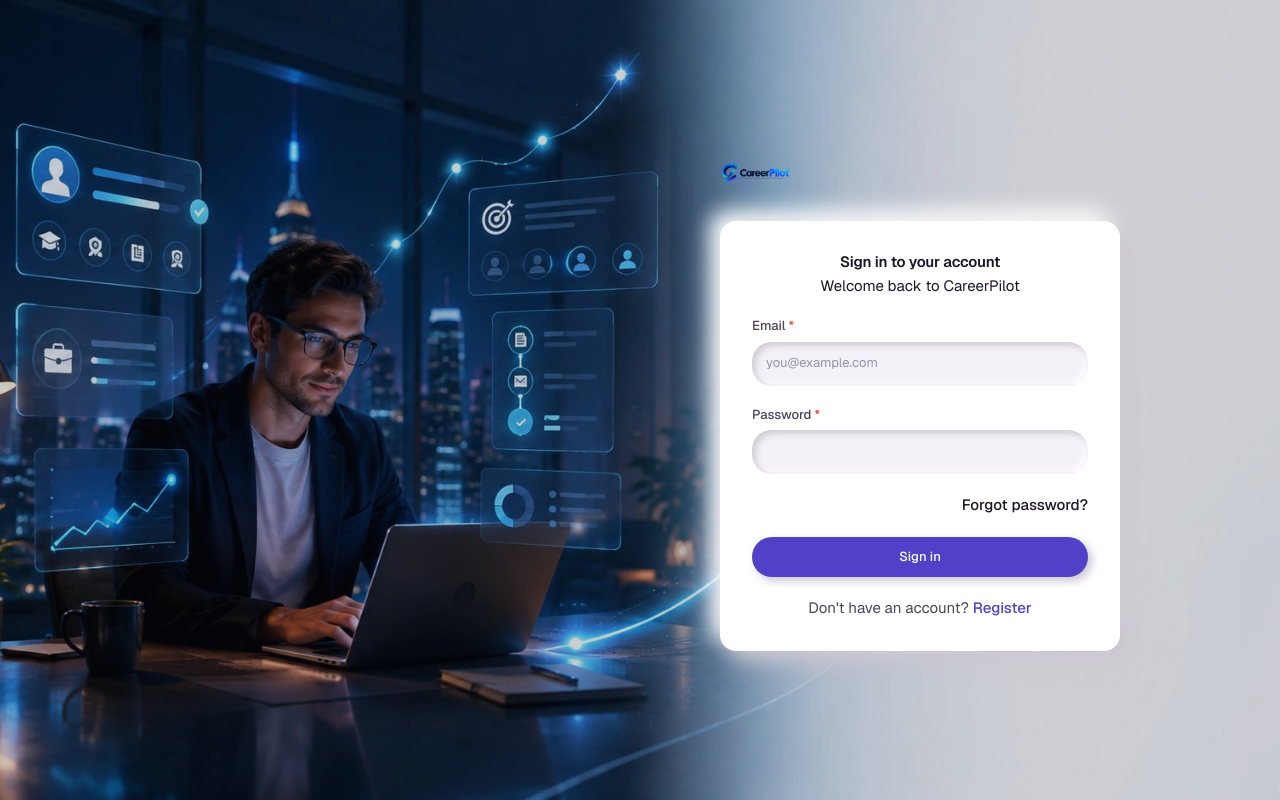
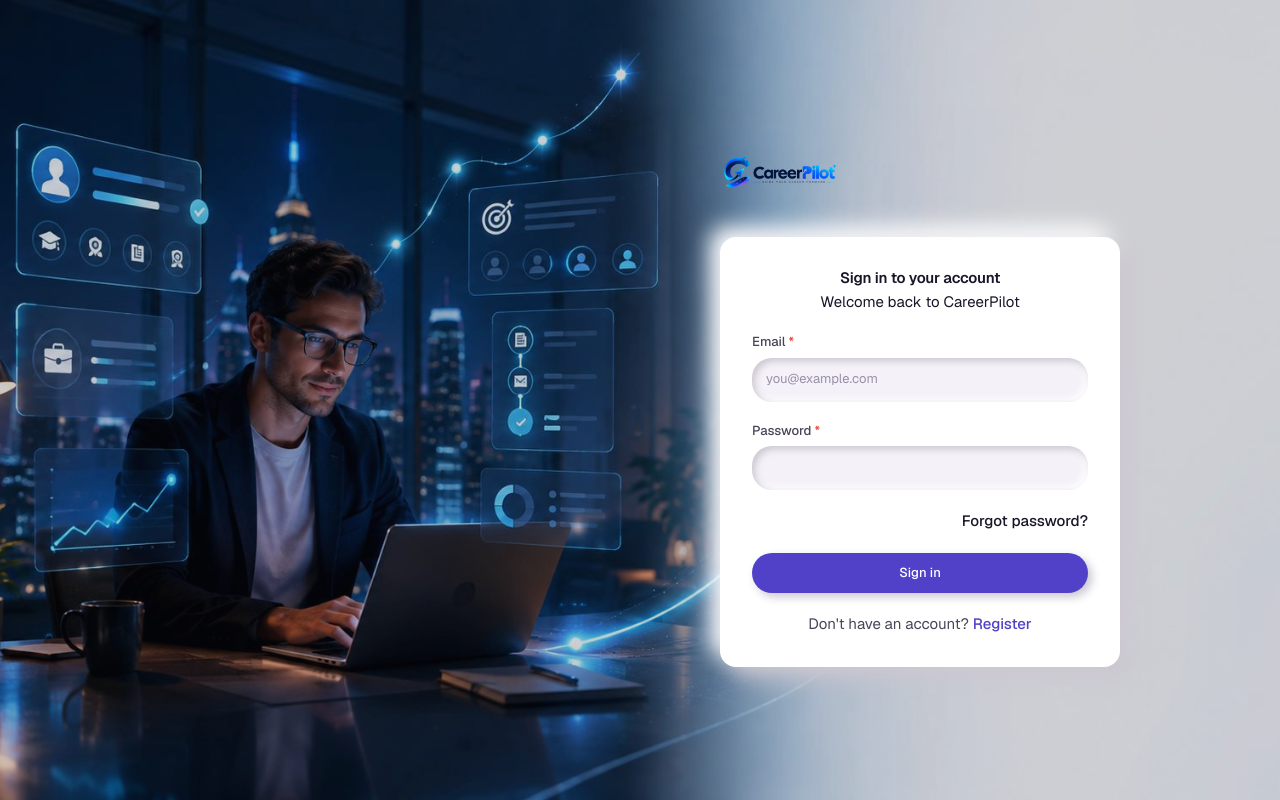
Before and after one commit to elmochilyas/CareerPilotAI, a Vue app in the folder frontend/: page /login in a window 1280 px wide. Built offline with nearby package versions, Linux system fonts and the light colour scheme; a web font is replaced by a local one; what @tanstack/vue-query would draw is missing.

Commit message:
ui: make logo full sidebar width and bigger on auth pages

```diff
--- a/frontend/src/app/layouts/guest/GuestLayout.vue
+++ b/frontend/src/app/layouts/guest/GuestLayout.vue
@@ -68,7 +68,7 @@ import logo from '@/assets/images/logo.png'
 }
 
 .auth-bg__logo-img {
-  height: 3rem;
+  height: 5rem;
   width: auto;
 }
 
--- a/frontend/src/components/navigation/Sidebar.vue
+++ b/frontend/src/components/navigation/Sidebar.vue
@@ -131,8 +131,8 @@ async function handleLogout(): Promise<void> {
 }
 
 .sidebar-logo {
-  height: 2.5rem;
-  width: auto;
+  width: 100%;
+  height: auto;
 }
 
 .sidebar-nav-item {
```
